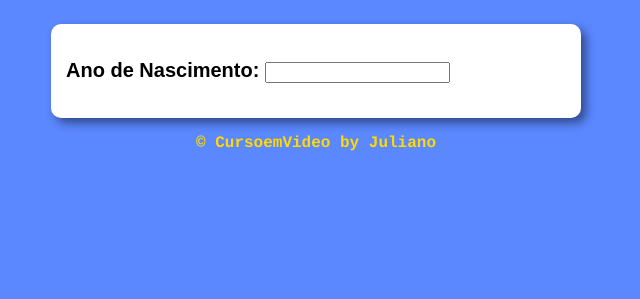
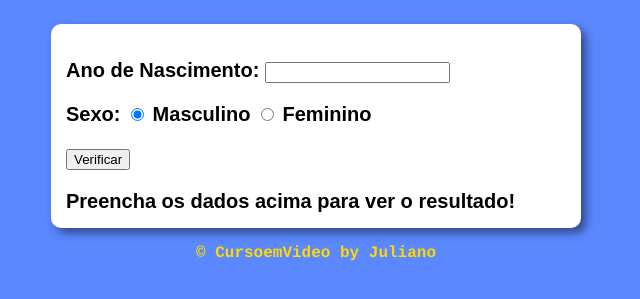
Before and after one commit to julianodepaula/javascript, a website: page aula12ex/ex015/modelo.html in a window 1280 px wide. Shown: the part 75-374 px from the top of the page, without its empty margins (324-964 px from the left). Drawn offline with Linux system fonts and the light colour scheme.

Commit message:
Fim exercício 3

```diff
--- a/aula12ex/ex015/modelo.html
+++ b/aula12ex/ex015/modelo.html
@@ -17,12 +17,22 @@
     <section>
         <div>
             <p>Ano de Nascimento:
-                <input type>
+                <input type="number" name="txtano" id="txtano" min="0">
+            </p>
+            <p>Sexo:
+                <input type="radio" name="radsex" id="mas" min="0" checked>
+                <label for="mas">Masculino</label>
+                <input type="radio" name="radsex" id="fem">
+                <label for="fem">Feminino</label>
 
             </p>
+            <p>
+                <input type="button" value="Verificar" onclick="verificar()">
+            </p>
+
         </div>
         <div id="res">
-
+            Preencha os dados acima para ver o resultado!
         </div>
 
     </section>
--- a/aula12ex/ex015/script.js
+++ b/aula12ex/ex015/script.js
@@ -0,0 +1,57 @@
+function verificar() {
+    var data = new Date()
+    var ano = data.getFullYear()
+    var formAno = document.getElementById('txtano')
+    var res = document.querySelector('div#res')
+
+    if (formAno.value.length == 0 || Number(formAno.value) > ano) {
+        alert('[Erro] Verifique os dados!')
+    } else {
+        //alert('Tudo OK')
+        var fsex = document.getElementsByName('radsex')
+        var idade = ano - Number(formAno.value)
+        //res.innerHTML = `Idade calculada: ${idade}`
+        var genero = ''
+        var img = document.createElement('img')
+            img.setAttribute('id', 'foto')
+
+
+        if (fsex[0].checked) {
+            genero = 'Homem'
+            if (idade >=0 && idade < 10) {
+                // Crianca
+                img.setAttribute('src', 'bebe_m.png')
+            } else if (idade < 21) {
+                // Jovem
+                img.setAttribute('src', 'jovem_m.png')
+            } else if (idade < 50) {
+                // Adulto
+                img.setAttribute('src', 'adulto_m.png')
+            } else {
+                // Idoso
+                img.setAttribute('src', 'idoso.png')
+            }
+
+        } else if (fsex[1].checked) {
+            genero = 'Mulher'
+            if (idade >=0 && idade < 10) {
+                // Crianca
+                img.setAttribute('src', 'bebe_f.png')
+            } else if (idade < 21) {
+                // Jovem
+                img.setAttribute('src', 'jovem_f.png')
+            } else if (idade < 50) {
+                // Adulto
+                img.setAttribute('src', 'adulto_f.png')
+            } else {
+                // Idoso
+                img.setAttribute('src', 'idosa.png')
+            }
+        }
+
+        res.style.textAlign = 'center'
+        res.innerHTML = `Detectamos ${genero} com ${idade} anos!`
+        res.appendChild(img)
+
+    }
+}
```
